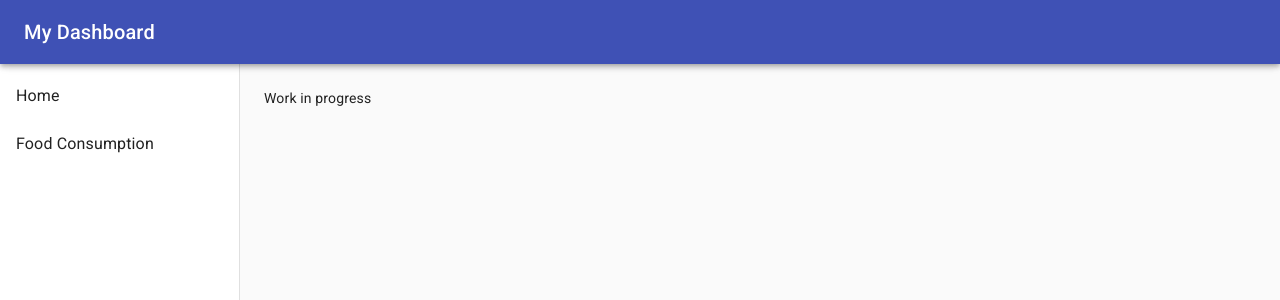
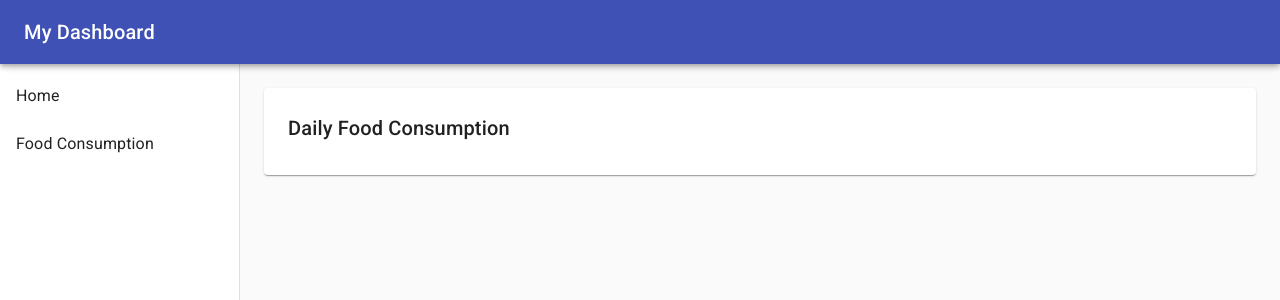
Before and after one commit to ram-a-dhan/zebratech-challenge, a React (Create React App) app: page /food-consumption in a window 1280 px wide. Shown: the top 300 px of the page. Built offline with nearby package versions, Linux system fonts and the light colour scheme.

Commit message:
basic layout done;

```diff
--- a/src/pages/FoodConsumption/index.js
+++ b/src/pages/FoodConsumption/index.js
@@ -1,7 +1,21 @@
 import React from 'react'
+import { Grid, Box, Paper, Typography } from '@material-ui/core';
 
-const FoodConsumption = () => (
-  <div>Work in progress</div>
-)
+const FoodConsumption = () => {
+  return (
+    <Grid spacing={3} container>
+      <Grid xs={12} item>
+        <Box component={Paper} height="100%">
+          <Box p={3}>
+            <Typography variant="h6" gutterBottom>
+              Daily Food Consumption
+            </Typography>
+
+          </Box>
+        </Box>
+      </Grid>
+    </Grid>
+  )
+}
 
 export default FoodConsumption
```
